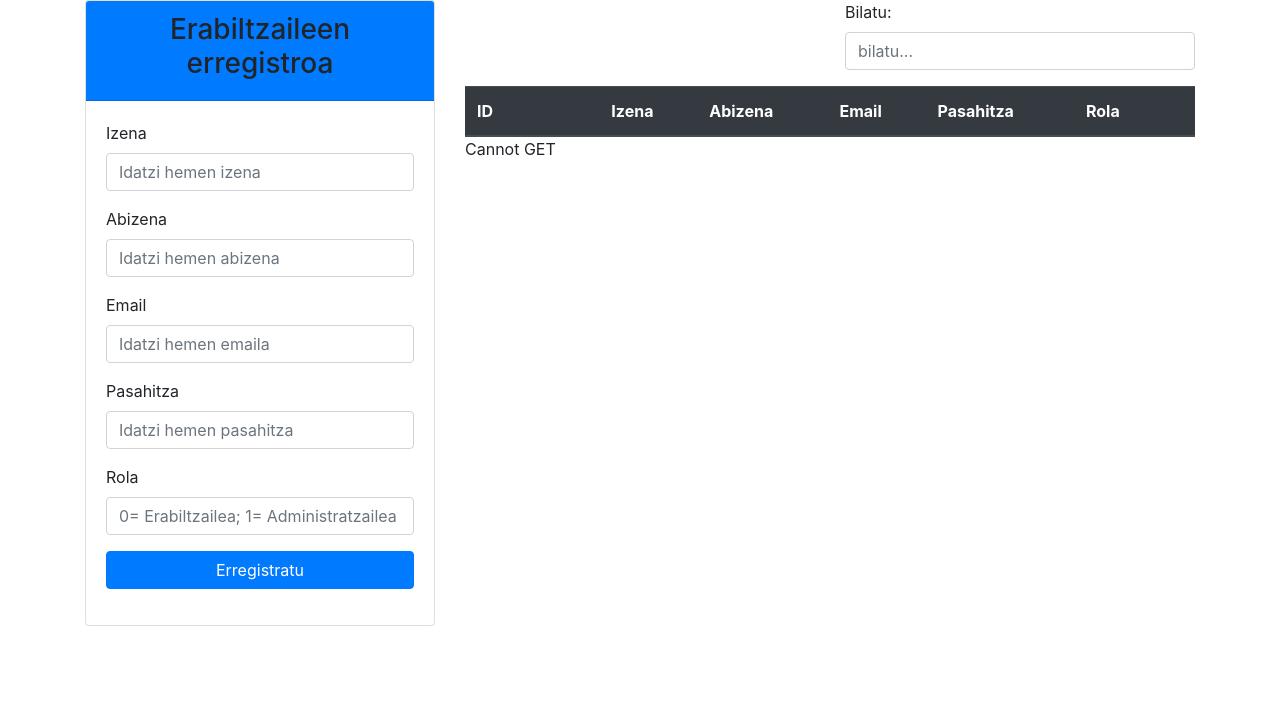
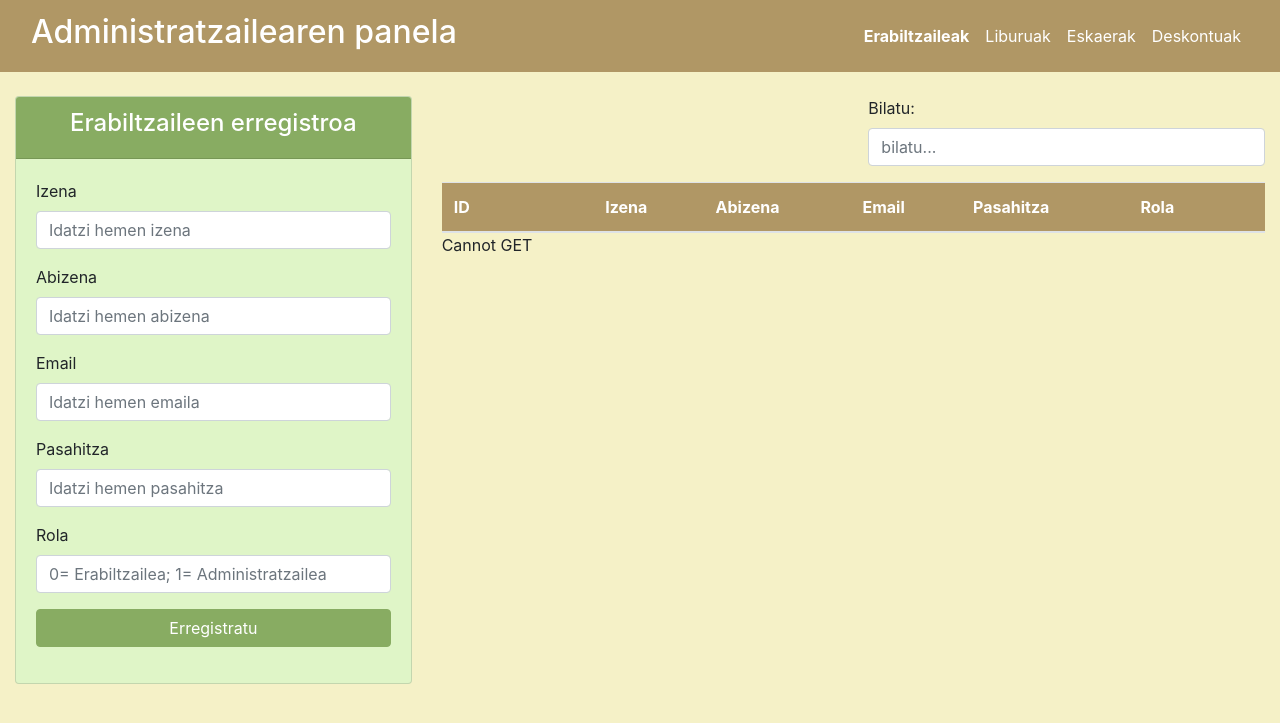
Before and after one commit to jalberdiagu/2Erronka, a PHP site: page /2Erronka/VAdmin.php in a window 1280 px wide. Shown: the top 723 px of the page. Run offline with PHP 8.4, Linux system fonts and the light colour scheme; lists and menus that the app fills with data are empty; some libraries are stand-ins or nearby versions.

Commit message:
admin erab hechoo

```diff
--- a/Controller/CAECreate.php
+++ b/Controller/CAECreate.php
@@ -3,6 +3,7 @@ require_once(__DIR__ . "/../Model/MAErabiltzailea.php");
 header("Content-Type: application/json");
 
 if(isset($_POST)){
+    $id_erab = (int) $_POST["id_erab"];
     $izena = $_POST["izena"];
     $abizena = $_POST["abizena"];
     $email = $_POST["email"];
@@ -13,18 +14,17 @@ if(isset($_POST)){
         "tipo" => "nada"
     ];
 
-    if(isset($_POST['id_erab'])){
+    if(!isset($id_erab)){
         $con = new Model\MAErabiltzailea();
         $con->createErab($izena, $abizena, $email, $pasahitza, $rola);
 
         $prueba["tipo"] = "insert";
 
     }else{
-        $id_erab = (int) $_POST["id_erab"];
         $con = new Model\MAErabiltzailea();
         $con->updateErab($izena, $abizena, $email, $pasahitza, $rola, $id_erab);
         $prueba["tipo"] = "update";
     }
 
-    echo (json_encode($prueba));
+    echo json_encode($prueba);
 }
--- a/Controller/CAERead.php
+++ b/Controller/CAERead.php
@@ -15,8 +15,8 @@ foreach ($erabk as $data) { ?>
         <td><?=$data['pasahitza']?></td>
         <td><?=$data['rola']?></td>
         <td>
-            <button type='button' class='btn btn-success' onclick="erabkAldatu(<?=$data['id_erab']?>)">Aldatu</button>
-            <button type='button' class='btn btn-danger' onclick="erabkEzabatu(<?=$data['id_erab']?>)">Ezabatu</button>
+            <button type='button' class='btn btn-success' id="btnAldatu" onclick="erabkAldatu(<?=$data['id_erab']?>)">Aldatu</button>
+            <button type='button' class='btn btn-danger' id="btnEzabatu" onclick="erabkEzabatu(<?=$data['id_erab']?>)">Ezabatu</button>
         </td>
     </tr>
 <?php }
--- a/Views/VAdmin.php
+++ b/Views/VAdmin.php
@@ -6,15 +6,36 @@
     <meta name="viewport" content="width=device-width, initial-scale=1.0">
     <title>Administratzailea</title>
     <link rel="stylesheet" href="https://stackpath.bootstrapcdn.com/bootstrap/4.5.2/css/bootstrap.min.css" integrity="sha384-JcKb8q3iqJ61gNV9KGb8thSsNjpSL0n8PARn9HuZOnIxN0hoP+VmmDGMN5t9UJ0Z" crossorigin="anonymous">
+    <link rel="stylesheet" href="/2Erronka/Views/css/admin.css" type="text/css">
 </head>
 
 <body>
-    <div class="container">
+    <nav class="navbar navbar-light" id="navbar">
+        <div class="container-fluid d-flex">
+            <h2 class=" justify-content-start">Administratzailearen panela</h2>
+            <ul class="navbar-nav d-flex flex-row ms-3 justify-content-end">
+                <li class="nav-item p-2 flex-fill">
+                    <a class="nav-link active" id="opMenu1" aria-current="page" href="#">Erabiltzaileak</a>
+                </li>
+                <li class="nav-item p-2 flex-fill">
+                    <a class="nav-link" id="opMenu" href="#">Liburuak</a>
+                </li>
+                <li class="nav-item p-2 flex-fill">
+                    <a class="nav-link" id="opMenu" href="#">Eskaerak</a>
+                </li>
+                <li class="nav-item p-2 flex-fill">
+                    <a class="nav-link" id="opMenu"href="#">Deskontuak</a>
+                </li>
+            </ul>
+        </div>
+    </nav>
+    <div class="container-fluid justify-content-center ">
+        <br>
         <div class="row">
             <div class="col-lg-4">
-                <div class="card">
-                    <div class="card-header bg-primary">
-                        <h3 class="text-center">Erabiltzaileen erregistroa</h3>
+                <div class="card" id="panelErr">
+                    <div class="card-header" id="tituloErr">
+                        <h4 class="text-center">Erabiltzaileen erregistroa</h4>
                     </div>
                     <div class="card-body">
                         <form action="" method="post" id="frm">
@@ -64,7 +85,7 @@
 
 
                 <table class="table table-hover table-resposive">
-                    <thead class="thead-dark">
+                    <thead class="thead" id="tabla">
                         <tr>
                             <th>ID</th>
                             <th>Izena</th>
@@ -84,6 +105,9 @@
     </div>
     <script src="js/adminEScript.js"></script>
     <script src="https://cdn.jsdelivr.net/npm/sweetalert2@10"></script>
+    <script src="https://code.jquery.com/jquery-3.6.0.min.js"></script>
+    <script src="https://cdn.jsdelivr.net/npm/@popperjs/core@2.11.6/dist/umd/popper.min.js"></script>
+    <script src="https://cdn.jsdelivr.net/npm/bootstrap@5.3.0/dist/js/bootstrap.min.js"></script>
 </body>
 
 </html>
--- /dev/null
+++ b/Views/css/admin.css
@@ -0,0 +1,43 @@
+#erregistratu{
+    background-color:#88ac62;
+    border-color:#88ac62;
+    &:hover{
+        background-color:#6e8952;
+    }
+}
+
+#panelErr{
+    background-color: #dff5c7;
+}
+#tituloErr{
+    background-color: #88ac62;
+    color: white;
+}
+
+#tabla{
+    background-color: #b09765 ;
+    color: white;
+}
+#navbar{
+    background-color: #b09765;
+    color: white;
+}
+
+#btnAldatu{
+    background-color:#83aa58;
+    border-color:#83aa58;
+}
+
+#btnEzabatu{
+    background-color:#ce3c3c;
+}
+
+body{
+    background-color: #f5f1c7;
+}
+.nav-link{
+    color: white!important;
+    &.active{
+        font-weight: bold!important;
+    }
+}
--- a/Views/js/adminEScript.js
+++ b/Views/js/adminEScript.js
@@ -2,12 +2,9 @@
 erabkBistaratu();
 
 function erabkBistaratu(bilaketa){
-    console.log("recargar");
-    const formData = new FormData();
-    formData.append("bilaketa", bilaketa);
     fetch("/2Erronka/Controller/CAERead.php", {
         method:"POST",
-        body: formData
+        body: bilaketa
     }).then(response => response.text()).then(response => {
         erantzuna.innerHTML="";
         erantzuna.innerHTML = response;
@@ -104,7 +101,9 @@ bilatu.addEventListener("keyup", () => {
     const balioa = bilatu.value;
     if(balioa == ""){
         erabkBistaratu();
+        console.log("recargar");
     }else{
         erabkBistaratu(balioa);
+        console.log("recargar - " + balioa);
     }
 })
```
